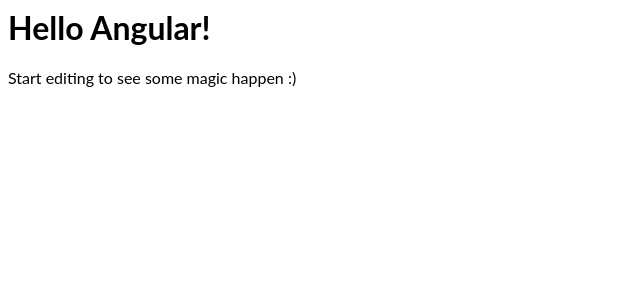
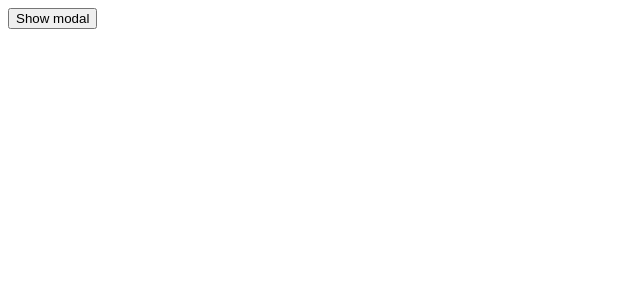
Before and after one commit to ErikNijland/fdx-modal, an Angular app: page / in a window 1280 px wide. Shown: the top 300 px of the page, without its empty margins (0-640 px from the left). Built offline with nearby package versions, Linux system fonts and the light colour scheme.

Commit message:
7 files modified, 2 added, 1 deleted

```diff
--- a/src/app/app.component.css
+++ /dev/null
@@ -1,3 +0,0 @@
-p {
-  font-family: Lato;
-}
--- a/src/app/app.component.html
+++ b/src/app/app.component.html
@@ -1,4 +1,6 @@
-<hello name="{{ name }}"></hello>
-<p>
-  Start editing to see some magic happen :)
-</p>
+<button (click)="showModal()">Show modal</button>
+
+<modal modalName="myModal">
+  <h1>My modal</h1>
+  <p>JAJAJA</p>
+</modal>
--- a/src/app/app.component.ts
+++ b/src/app/app.component.ts
@@ -1,10 +1,14 @@
 import { Component } from '@angular/core';
+import { ModalService } from './modal/modal.service';
 
 @Component({
   selector: 'my-app',
   templateUrl: './app.component.html',
-  styleUrls: [ './app.component.css' ]
 })
 export class AppComponent  {
-  name = 'Angular';
+  constructor(private modalService: ModalService) {}
+
+  showModal() {
+    this.modalService.openModal('myModal');
+  }
 }
--- a/src/app/modal/modal.component.html
+++ b/src/app/modal/modal.component.html
@@ -0,0 +1,6 @@
+<div *ngIf="showModal$ | async" class="c-modal">
+  <div class="c-modal__background"></div>
+  <div class="c-modal__foreground">
+    <ng-content></ng-content>
+  </div>
+</div>
--- a/src/app/modal/modal.component.ts
+++ b/src/app/modal/modal.component.ts
@@ -14,5 +14,7 @@ export class ModalComponent implements OnInit {
   constructor(private modalService: ModalService) {}
 
   ngOnInit() {
+    this.modalService.registerModal(this.modalName);
+    this.showModal$ = this.modalService.isOpen(this.modalName);
   }
 }
--- a/src/app/modal/modal.module.ts
+++ b/src/app/modal/modal.module.ts
@@ -1,6 +1,8 @@
 import {NgModule} from '@angular/core';
 import {CommonModule} from '@angular/common';
+
 import {ModalComponent} from './modal.component';
+import {ModalService} from './modal.service';
 
 @NgModule({
   declarations: [
--- a/src/app/modal/modal.service.ts
+++ b/src/app/modal/modal.service.ts
@@ -1,12 +1,12 @@
 import {Injectable} from '@angular/core';
-import {BehaviourSubject, Observable} from 'rxjs';
+import {Observable, BehaviorSubject} from 'rxjs';
 
 @Injectable()
 export class ModalService {
-  modals: { [modalName: string]: BehaviourSubject<boolean> } = {};
+  modals: { [modalName: string]: BehaviorSubject<boolean> } = {};
 
   registerModal(modalName: string) {
-    this.modals[modalName] = new BehaviourSubject(false);
+    this.modals[modalName] = new BehaviorSubject(false);
   }
 
   openModal(modalName: string) {
```
Also changed, not shown: src/app/app.module.ts (+3 -4 lines), src/app/modal/todo.txt (added), 1 other file (tests, documents, lock files or other folders).
